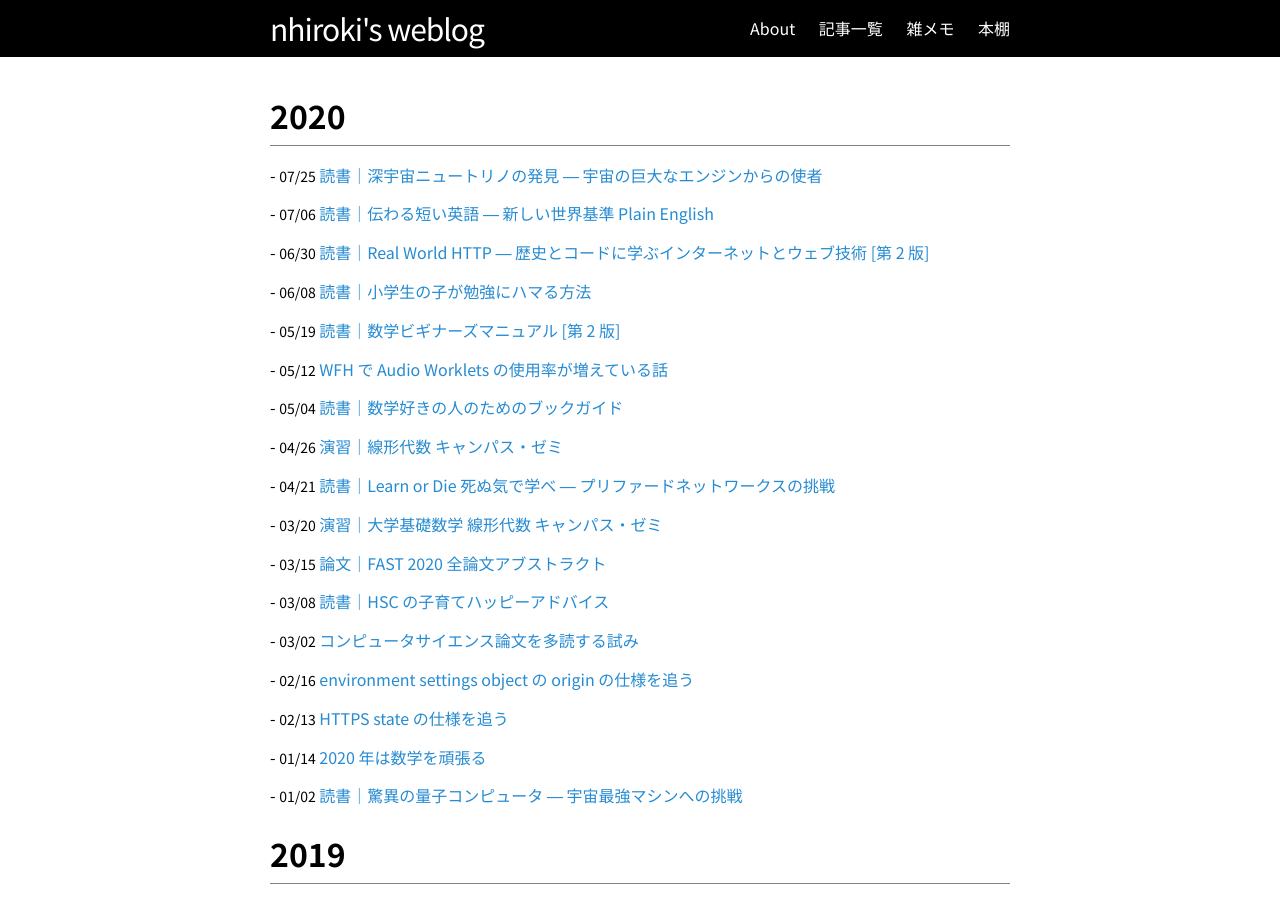
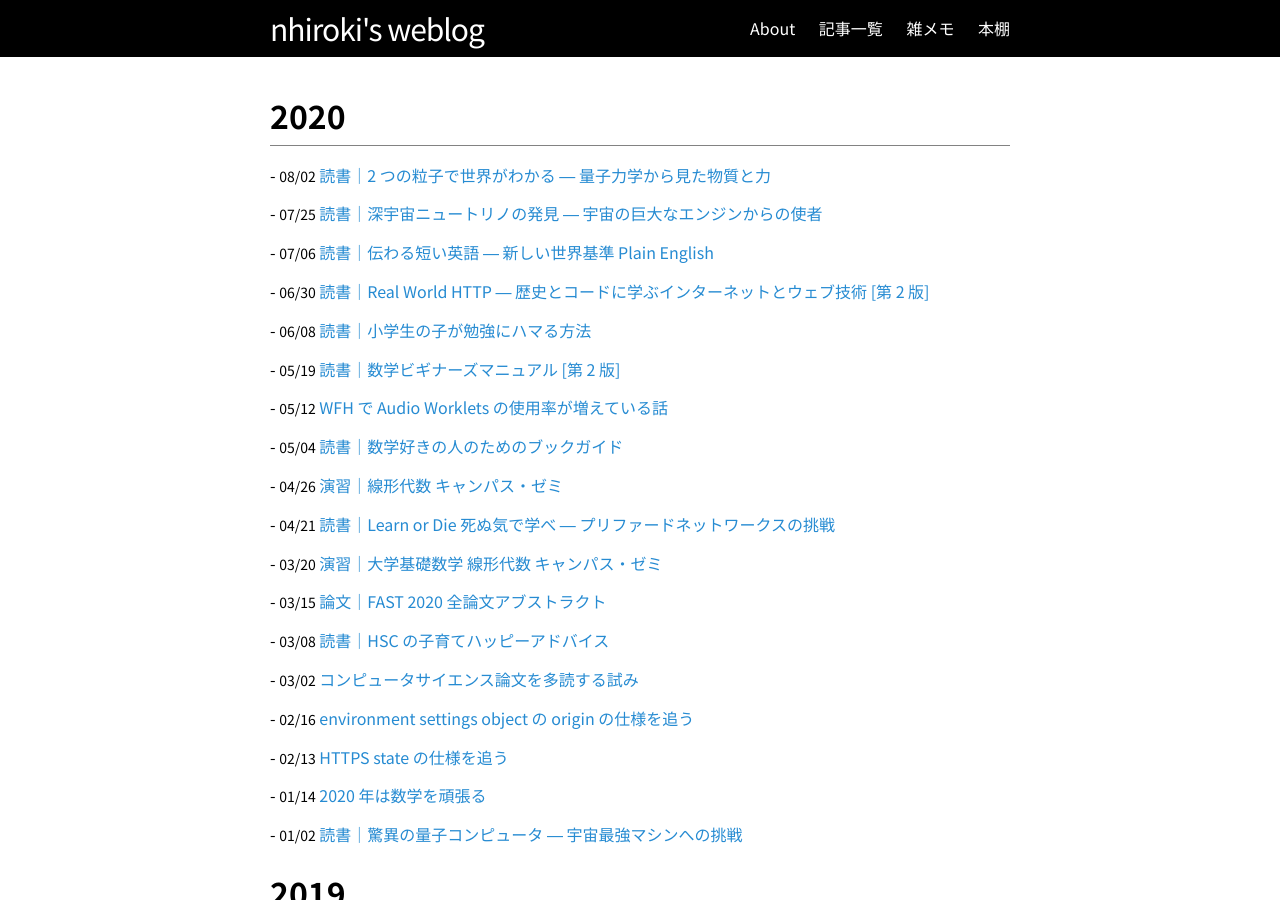
Before and after one commit to nhiroki/nhiroki.github.io, a Jekyll site: the page built from index.html, in a window 1280 px wide and 900 px high. Built offline with Jekyll 4.4.1, drawn with Linux system fonts in a browser that asks for light colours; some of the changed lines change nothing that is shown.

Commit message:
Publish a new article

```diff
--- /dev/null
+++ b/_posts/2020-08-02-book-boson-and-fermion.md
@@ -0,0 +1,43 @@
+---
+layout: post
+title: "読書｜2 つの粒子で世界がわかる ― 量子力学から見た物質と力"
+date: 2020-08-02 00:00:00 +09:00
+tags: book
+image: /images/book-boson-and-fermion.jpg
+math-expression: true
+---
+
+『2 つの粒子で世界がわかる ― 量子力学から見た物質と力』の読書メモです。
+
+![表紙](/images/book-boson-and-fermion.jpg)
+
+本書はこの世界を構成するボース粒子とフェルミ粒子についての本です。原子説や粒子と波の二重性に関する研究史から始まり、ボース粒子とフェルミ粒子の見分け方と基本的な性質、量子力学の研究史、ボース粒子の超流動とフェルミ粒子の超伝導、などが直感的に分かるように説明されています。めっちゃ勉強になりました。おすすめ。
+
+# 読書メモ
+
+[Twitter でのメモ書き](https://twitter.com/nhiroki_/status/1286831444514320384)
+
+- 同種粒子 2 つに関する波動関数 $$f(x1, x2)$$ の確率振幅を $$[f(x1, x2)]^2$$ とする。このとき $$x1$$ と $$x2$$ を入れ替えた $$[f(x2, x1)]^2$$ は元の確率振幅と一致する。この 2 乗を外したときの符号変化の有無で粒子を二種類に分類できる。**符号が変わる場合がフェルミ粒子、変わらない場合がボース粒子。**
+  - これは複数の粒子が組み合わされた場合へ拡張できて、たとえば偶数個のフェルミ粒子でできた複合粒子 1 対を構成粒子毎に入れ替えると偶数回の符号変化となり、全体では符号変化がキャンセルされてボーズ粒子になる。同様に奇数個のフェルミ粒子でできた複合粒子の場合は符号変化が残るためフェルミ粒子になる。
+  - ボース粒子の場合はいくら集めても符号変化が起きないのでボース粒子のまま。フェルミ粒子の数が重要になる。おもしろいな。
+  - この「$$x1$$ と $$x2$$ の位置を入れ替える」という操作がどういう意味を持つのかがこの時点での疑問。
+- $$x1=x2$$ のとき確率振幅の二乗を外すと $$f(x,x)=±f(x,x)$$ となる。ボース粒子の場合はトートロジーになるだけで問題ないが、フェルミ粒子の場合は符号反転するため結果として $$f(x,x)=0$$ となり、存在確率が 0 となる。つまり同種のフェルミ粒子は同じ位置に存在できない。
+  - ここで、$$x$$ は位置に限らず一般的な状態として記述することができて、これは**フェルミ粒子同士は同じ状態を取ることができないというパウリの排他律になる。パウリの排他律がボース粒子に当てはまらないこともこれで分かる。**なるほどー！
+  - 大学生のとき授業で「同じ状態を取れない」とか「スピンが・・・」みたいな話を聞いたけどよく分からなかったんだよな (授業をちゃんと聞いてなかっただけという可能性もある)。
+  - 「$$x1$$ と $$x2$$ の位置を入れ替える」の意味についてはだいぶ分かってきたけど、今度は符号反転が何を意味していてどう決まるのかが分からない。
+- 多数のボース粒子が同じ状態にあることを**ボース・アインシュタイン凝縮**と呼ぶ。
+- スピンの話が出てきた。ボース粒子は整数の大きさのスピンを持ち、フェルミ粒子は半整数の大きさのスピンを持つ。
+- 複合粒子がフェルミ粒子になるかボース粒子になるかはフェルミ粒子の個数で決まるわけだけど、これはスピンの総量が整数になるかどうかって考え方をしても良いのかな？ (スピンの大きさというものが足し合わせられる類の物理量なのかが分からない) → そうじゃないみたい (下記参照)
+
+> 複合粒子のスピン量子数はそれ以外の値も取りうるが、単純に複合粒子を構成する素粒子のスピン量子数の合計値になるわけではない。例えばヘリウム原子のスピン量子数は 0 であるが、これを構成する素粒子である電子やクォークはいずれもフェルミオンであり、したがってそのスピン量子数は半整数である。 ([スピン角運動量 - Wikipedia](https://ja.wikipedia.org/wiki/%E3%82%B9%E3%83%94%E3%83%B3%E8%A7%92%E9%81%8B%E5%8B%95%E9%87%8F))
+
+- へぇー、レーザーを使って原子を絶対零度近くまで冷却できるのか。直感的にはレーザーを当てると加熱されそうだけど、ドップラー効果を使って特定の波長だけ特定方向から作用させることで原子を減速させるらしい。面白いな。
+  - 次のヨビノリさんの動画が分かりやすかった。
+
+<iframe width="560" height="315" src="https://www.youtube-nocookie.com/embed/kBEwOVH4PBU" frameborder="0" allow="accelerometer; autoplay; encrypted-media; gyroscope; picture-in-picture" allowfullscreen></iframe>
+
+- さらに磁場をかけるとその強さに応じて吸収する光の波長が変わって、それをうまくコントロールすることで原子を空間中に閉じ込められる。これを磁気光学閉じ込めというらしい。これらを組み合わせて発展させることでボース・アインシュタイン凝縮の実験観測に成功した。1995 年らしい。わりと最近だ。
+- ボース粒子が極低温になるとボース・アインシュタイン凝縮を起こして粘性がなくなり超流動を起こすようになる。一方、フェルミ粒子である電子も極低温になると電気抵抗がゼロの超伝導状態になる。電子が極低温になると電子対 (クーパー対) が構成され、これがボース粒子状になって凝縮し BCS 型のフェルミ超伝導 (超流動) が発生する。他のフェルミ粒子でも同様の現象が起こる。
+  - クーパー対に働く引力の強さでボース粒子っぽさ (？) が変化し、結合を強くしていくとやがて理想的なボース粒子になってボース・アインシュタイン凝縮 (BEC) へと転移する。この過程を BCS-BEC クロスオーバーというらしい。
+  - 日本物理学会誌の記事が参考になった → (PDF) [フェルミ超流動とボース・アインシュタイン凝縮の統一描像 (日本物理学会誌 Vol. 71, No. 7, 2016)](https://www.jps.or.jp/books/gakkaishi/2016/07/71-07trends.pdf)
+- あー、なるほど。中性子星を構成する中性子はフェルミ粒子だけど、強い引力のおかげでクーパー対を形成していて、内部は超流動状態になっていると考えられているのか。自分の中で色々繋がった。
--- a/books.md
+++ b/books.md
@@ -1,7 +1,7 @@
 ---
 layout: page
 title: 本棚
-date: 2020/07/25
+date: 2020/08/02
 permalink: /books/
 ---
 
@@ -278,6 +278,7 @@ permalink: /books/
 - ([途中](https://twitter.com/nhiroki_/status/1159146915491012609)) トコトンやさしいモータの本
 - ([途中](https://twitter.com/nhiroki_/status/1213117156205850631)) 弱点克服 大学生の線形代数 改訂版
 
+- ([2020](/2020/08/02/book-boson-and-fermion)) 2 つの粒子で世界がわかる ― 量子力学から見た物質と力
 - ([2020](/2020/07/25/book-discovery-of-neutrino-from-deep-space)) 深宇宙ニュートリノの発見 ― 宇宙の巨大なエンジンからの使者
 - ([2020](/2020/05/19/book-math-beginners-manual)) 数学ビギナーズマニュアル [第 2 版]
 - ([2020](/2020/05/04/book-book-guide-for-math-lovers)) 数学好きの人のためのブックガイド
```
Also changed, not shown: images/book-boson-and-fermion.jpg (added).
